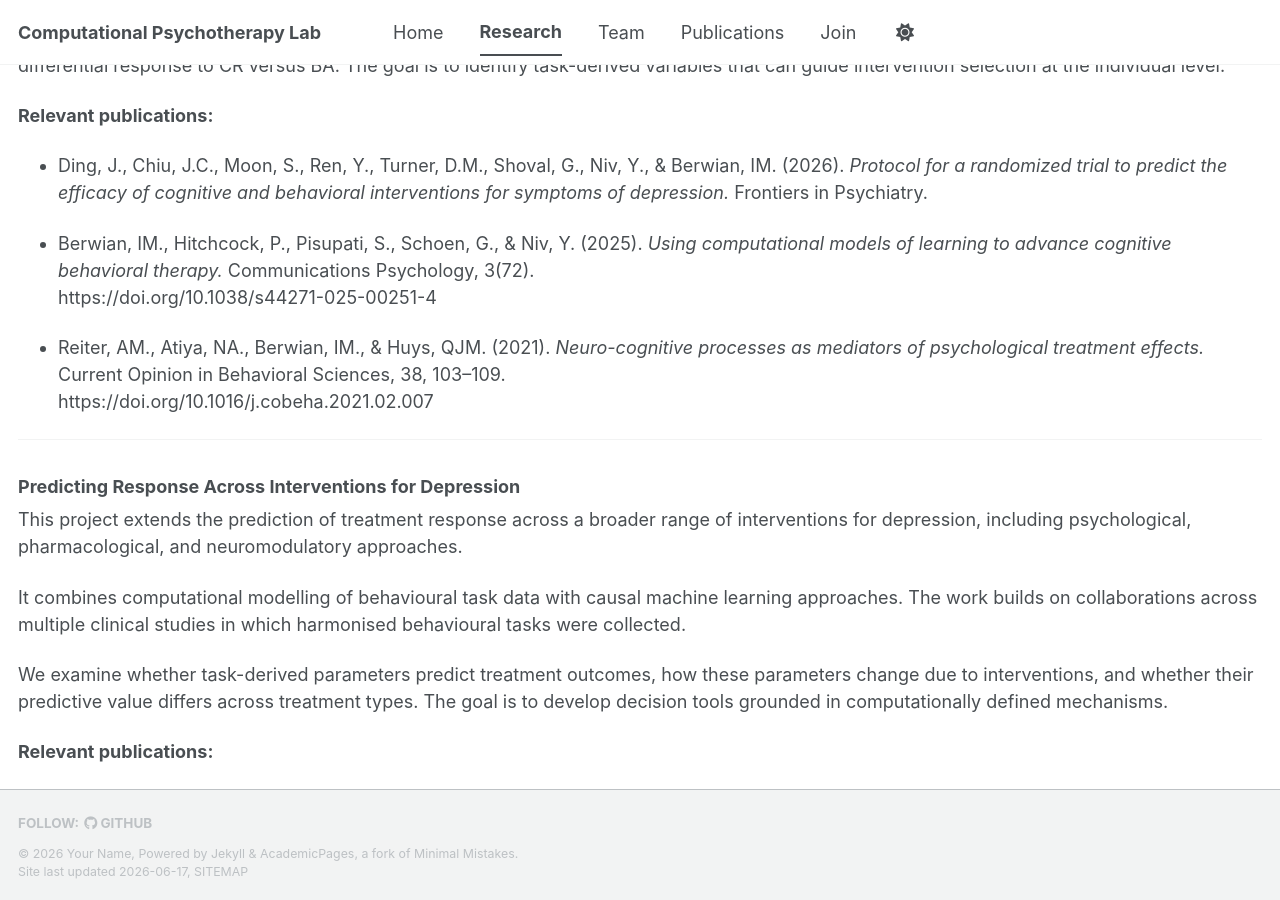
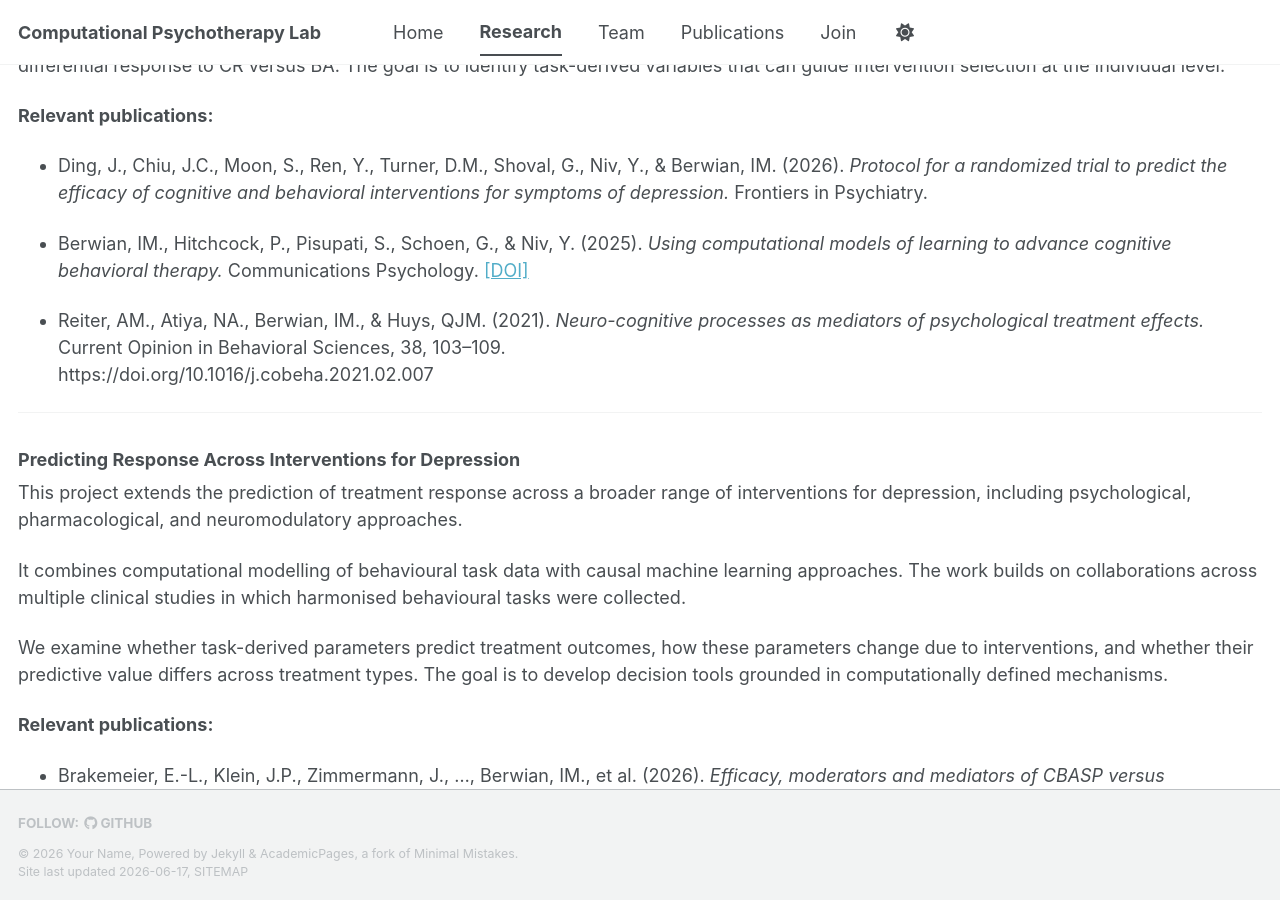
Before and after one commit to IsabelBerwian/CPT-lab, a Jekyll site: the page built from _pages/research.md, in a window 1280 px wide and 900 px high, scrolled down 1334 px. Built offline with Jekyll 4.4.1, drawn with Linux system fonts in a browser that asks for light colours; a script bundle is joined from its source files by our own code; library files that are not in the unit come from our copies.

```diff
--- a/_pages/research.md
+++ b/_pages/research.md
@@ -45,8 +45,7 @@ Using cross-validated predictive modelling with separate training and test datas
 
 - Ding, J., Chiu, J.C., Moon, S., Ren, Y., Turner, D.M., Shoval, G., Niv, Y., & Berwian, IM. (2026). *Protocol for a randomized trial to predict the efficacy of cognitive and behavioral interventions for symptoms of depression.* Frontiers in Psychiatry.
 
-- Berwian, IM., Hitchcock, P., Pisupati, S., Schoen, G., & Niv, Y. (2025). *Using computational models of learning to advance cognitive behavioral therapy.* Communications Psychology, 3(72).
-  https://doi.org/10.1038/s44271-025-00251-4
+- Berwian, IM., Hitchcock, P., Pisupati, S., Schoen, G., & Niv, Y. (2025).    *Using computational models of learning to advance cognitive behavioral therapy.*    Communications Psychology.    [[DOI]](https://doi.org/10.1038/s44271-025-00251-4)
 
 - Reiter, AM., Atiya, NA., Berwian, IM., & Huys, QJM. (2021). *Neuro-cognitive processes as mediators of psychological treatment effects.* Current Opinion in Behavioral Sciences, 38, 103–109.
   https://doi.org/10.1016/j.cobeha.2021.02.007
```
